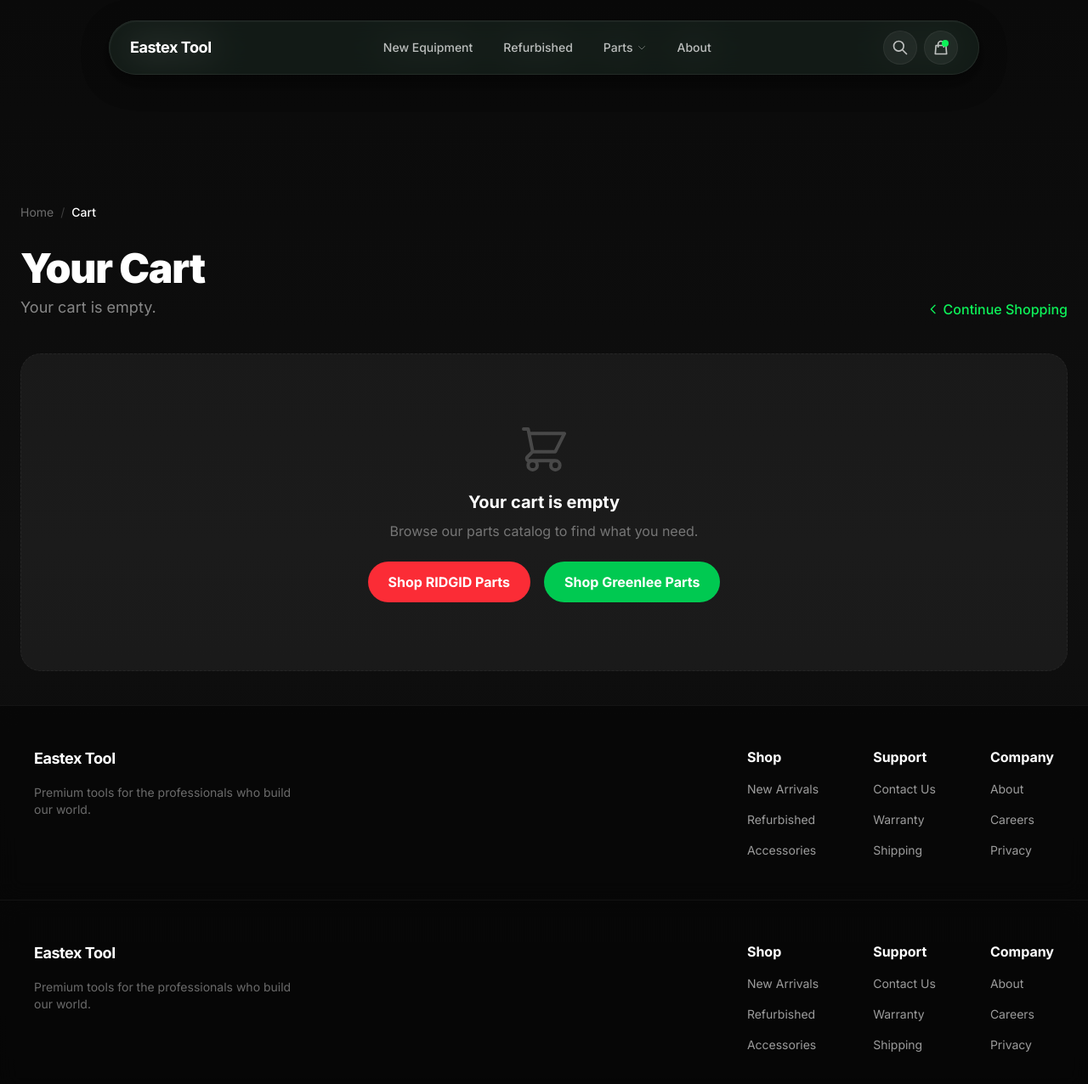
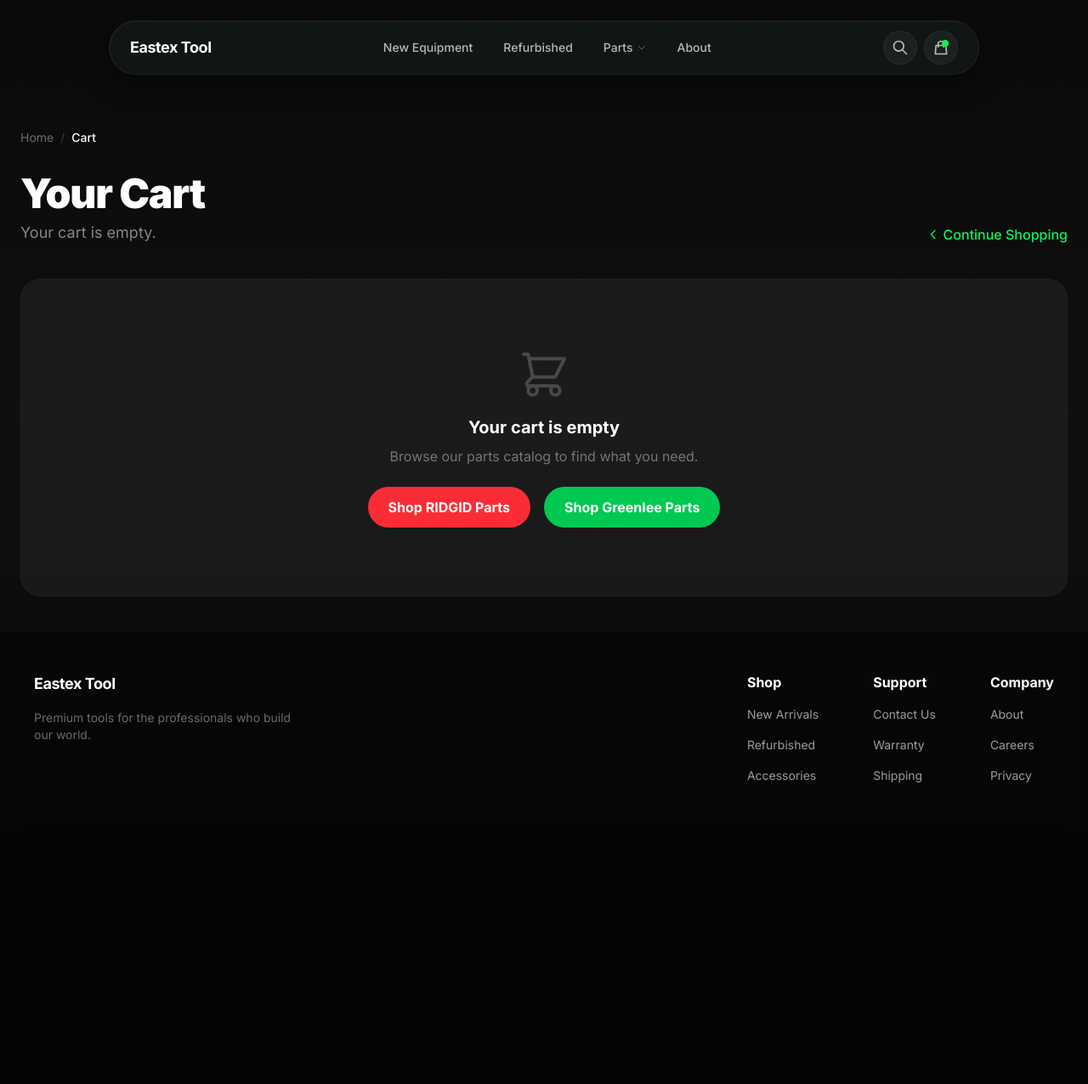
Before and after one commit to teamanylink/eastex-tools, a Next.js app: page /cart in a window 1280 px wide. Shown: the top 1276 px of the page at 85% size. After the commit the page ends 971 px from the top, so only its background shows below. Built offline with nearby package versions, Linux system fonts and the light colour scheme.

Commit message:
fix: remove duplicate footers from cart and refurbished pages

```diff
--- a/src/app/(frontend)/cart/page.tsx
+++ b/src/app/(frontend)/cart/page.tsx
@@ -1,8 +1,6 @@
 "use client";
 
 import Link from "next/link";
-import { Header } from "@/components/layout/Header";
-import { Footer } from "@/components/layout/Footer";
 import { useCart } from "@/context/CartContext";
 
 export default function CartPage() {
@@ -13,7 +11,7 @@
     const total = subtotal + tax;
 
     return (
-        <div className="relative min-h-screen flex flex-col">
+        <div className="relative">
             {/* Background Effects */}
             <div
                 className="fixed inset-0 -z-10"
@@ -23,9 +21,7 @@
                 }}
             ></div>
 
-            <Header />
-
-            <main className="flex-grow w-full max-w-7xl mx-auto px-6 py-10 pt-32">
+            <div className="w-full max-w-7xl mx-auto px-6 py-10">
                 {/* Breadcrumbs */}
                 <div className="flex items-center gap-2 mb-8 text-sm">
                     <Link href="/" className="text-white/40 hover:text-primary transition-colors">
@@ -145,8 +141,8 @@
                                                     <div className="flex items-center gap-2 mb-2">
                                                         <span
                                                             className={`px-2.5 py-0.5 rounded-full text-[10px] font-bold uppercase tracking-wider border ${item.manufacturer === 'ridgid'
-                                                                    ? "bg-red-500/20 text-red-400 border-red-500/20"
-                                                                    : "bg-green-500/20 text-green-400 border-green-500/20"
+                                                                ? "bg-red-500/20 text-red-400 border-red-500/20"
+                                                                : "bg-green-500/20 text-green-400 border-green-500/20"
                                                                 }`}
                                                         >
                                                             {item.manufacturer === 'ridgid' ? 'RIDGID' : 'Greenlee'} Part
@@ -335,9 +331,7 @@
                         </div>
                     </div>
                 )}
-            </main>
-
-            <Footer />
+            </div>
         </div>
     );
 }
--- a/src/app/(frontend)/refurbished/page.tsx
+++ b/src/app/(frontend)/refurbished/page.tsx
@@ -1,8 +1,6 @@
 "use client";
 
 import { useState } from "react";
-import { Header } from "@/components/layout/Header";
-import { Footer } from "@/components/layout/Footer";
 import { ProductCard } from "@/components/ui/ProductCard";
 import { refurbishedProducts } from "@/lib/products";
 
@@ -26,14 +24,12 @@
     });
 
     return (
-        <div className="relative min-h-screen flex flex-col">
+        <div className="relative">
             {/* Background Effects */}
             <div className="fixed top-20 right-0 w-[500px] h-[500px] bg-gradient-to-br from-primary/10 to-transparent rounded-full blur-[120px] pointer-events-none -z-10 mix-blend-screen"></div>
             <div className="fixed bottom-0 left-0 w-[600px] h-[600px] bg-gradient-to-tr from-blue-500/5 to-transparent rounded-full blur-[100px] pointer-events-none -z-10"></div>
 
-            <Header />
-
-            <main className="flex-grow flex flex-col items-center w-full px-6 pb-20 pt-24">
+            <div className="flex flex-col items-center w-full px-6 pb-20">
                 <div className="w-full max-w-7xl flex flex-col gap-12">
                     {/* Hero Section */}
                     <section className="relative mt-8 w-full rounded-[3rem] overflow-hidden min-h-[500px] flex items-center justify-center p-8 group border border-white/10">
@@ -148,9 +144,7 @@
                         </div>
                     </section>
                 </div>
-            </main>
-
-            <Footer />
+            </div>
         </div>
     );
 }
```
